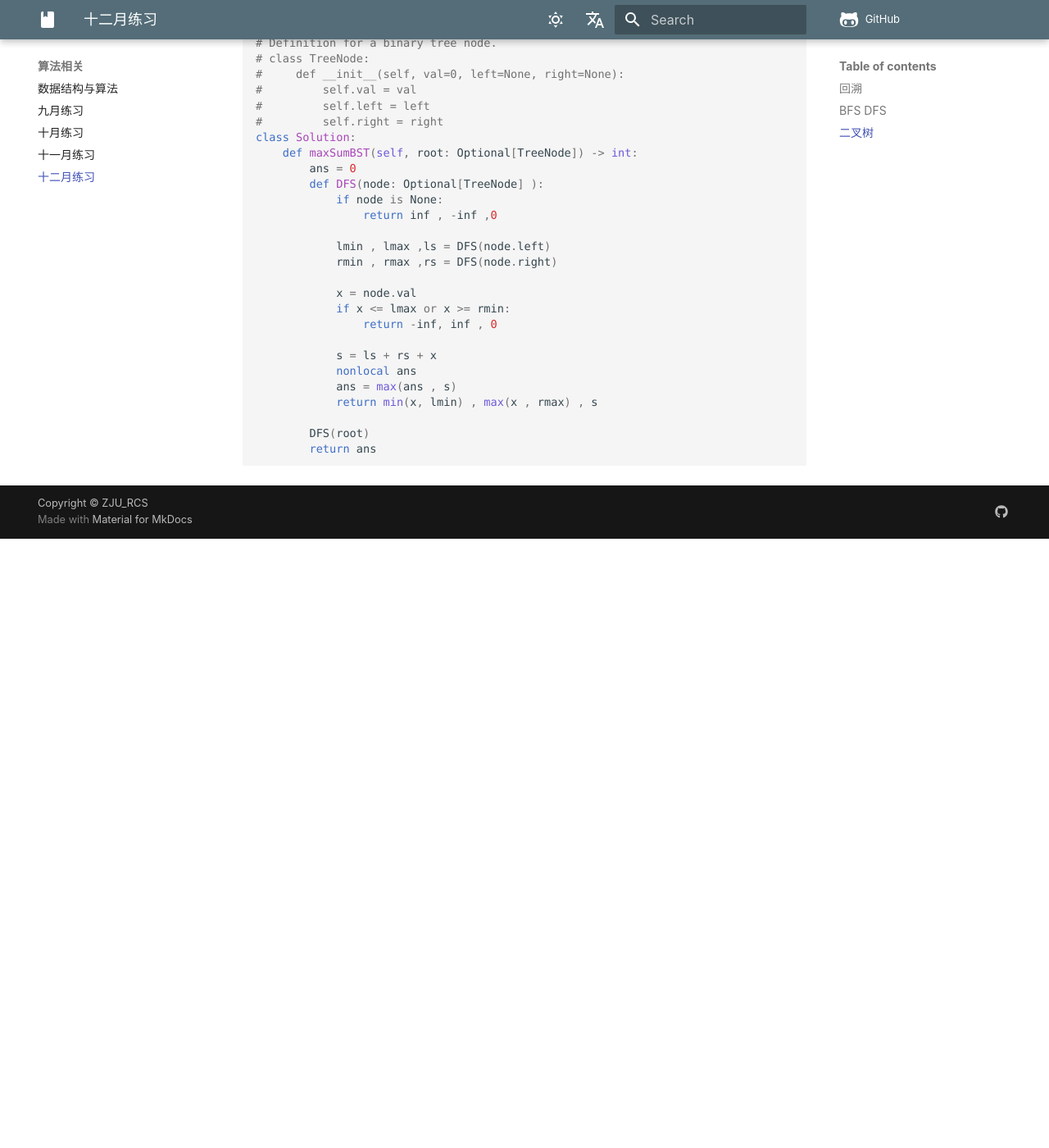
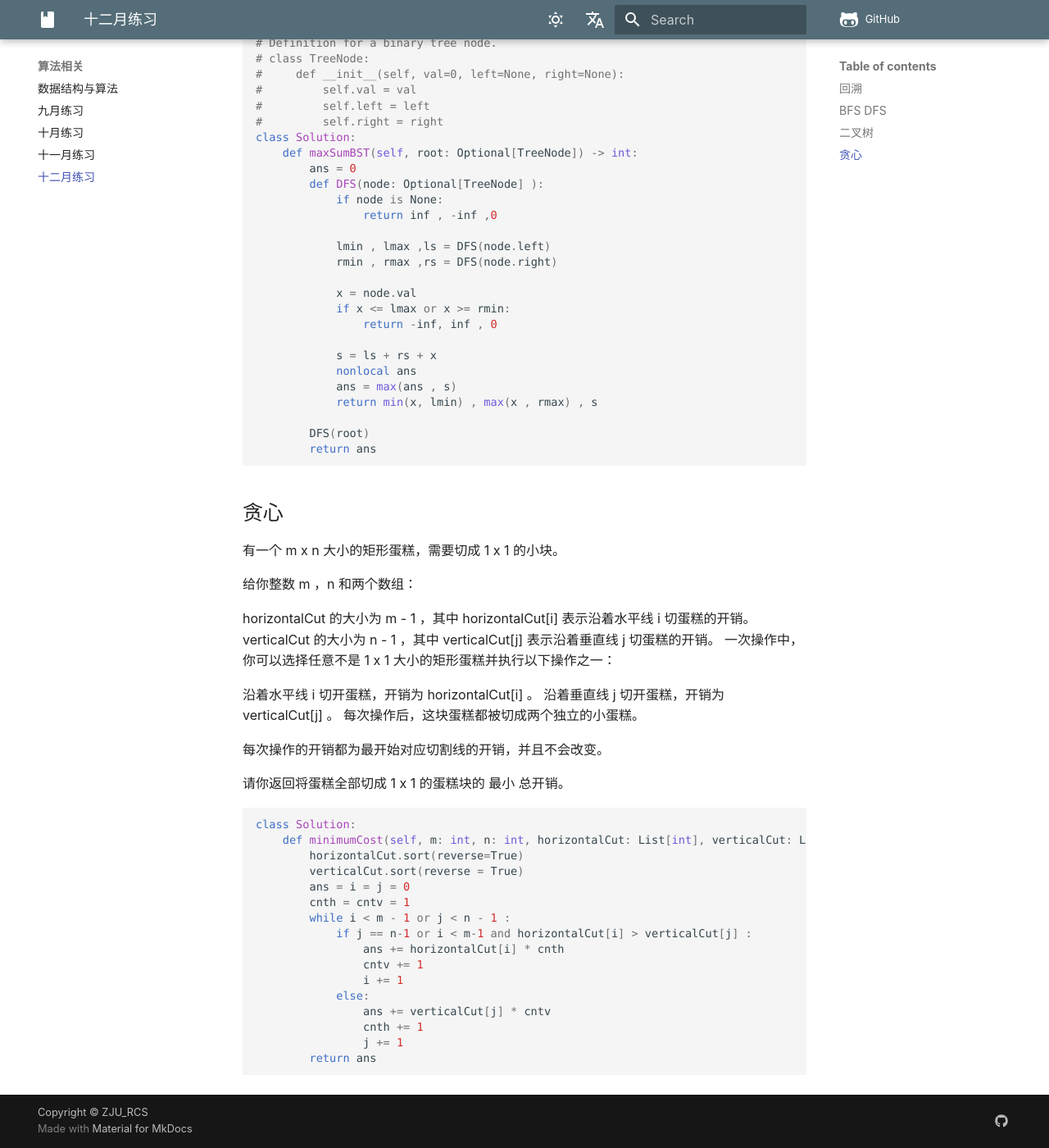
Before and after one commit to zjuer-dm/Notebook, an MkDocs documentation site: the page built from docs/computer/algorithm/Dec_practice.md, in a window 1280 px wide and 1400 px high, scrolled down 3492 px. Shown: the whole window at 82% size. Built offline with MkDocs 1.6.1 and Material for MkDocs 9.7.7, drawn with Linux system fonts in a browser that asks for light colours; nearby versions of some CDN libraries; some web fonts are replaced; comment, search, counter and statistics services are not loaded; before the commit the page ends 4149 px from its top, so only the background shows below that.

Commit message:
2024.12.9

````diff
--- a/docs/computer/algorithm/Dec_practice.md
+++ b/docs/computer/algorithm/Dec_practice.md
@@ -179,3 +179,40 @@ class Solution:
         DFS(root)
         return ans
 ```
+
+## 贪心
+
+有一个 m x n 大小的矩形蛋糕，需要切成 1 x 1 的小块。
+
+给你整数 m ，n 和两个数组：
+
+horizontalCut 的大小为 m - 1 ，其中 horizontalCut[i] 表示沿着水平线 i 切蛋糕的开销。
+verticalCut 的大小为 n - 1 ，其中 verticalCut[j] 表示沿着垂直线 j 切蛋糕的开销。
+一次操作中，你可以选择任意不是 1 x 1 大小的矩形蛋糕并执行以下操作之一：
+
+沿着水平线 i 切开蛋糕，开销为 horizontalCut[i] 。
+沿着垂直线 j 切开蛋糕，开销为 verticalCut[j] 。
+每次操作后，这块蛋糕都被切成两个独立的小蛋糕。
+
+每次操作的开销都为最开始对应切割线的开销，并且不会改变。
+
+请你返回将蛋糕全部切成 1 x 1 的蛋糕块的 最小 总开销。
+
+```py
+class Solution:
+    def minimumCost(self, m: int, n: int, horizontalCut: List[int], verticalCut: List[int]) -> int:
+        horizontalCut.sort(reverse=True)
+        verticalCut.sort(reverse = True)
+        ans = i = j = 0
+        cnth = cntv = 1
+        while i < m - 1 or j < n - 1 :
+            if j == n-1 or i < m-1 and horizontalCut[i] > verticalCut[j] :
+                ans += horizontalCut[i] * cnth
+                cntv += 1
+                i += 1
+            else:
+                ans += verticalCut[j] * cntv
+                cnth += 1
+                j += 1
+        return ans
+```
--- a/mkdocs.yml
+++ b/mkdocs.yml
@@ -122,6 +122,7 @@ nav:
       - 机器人零散知识: 'robot/others_robot.md'
   - 控制学科:
       - 机器视觉 : 'control/machine_vision.md'
+      - 最优化理论: 'control/Computational_Methods_For_Optimization.md'
       - 智能控制 : 'control/Intelligent_control.md'
       - 现代控制理论: 'control/control_system.md'
       - 信号与系统: 'control/信号与系统.md'
@@ -130,6 +131,8 @@ nav:
       - 复变函数的微积分: 'math/复变函数的微积分.md'
       - 信息论: 'math/information_theory.md'
       - 概率论和数理统计 : 'math/概率论和数理统计.md'
+  - 其他知识:
+      - 英语作文: 'accumulate/English.md'
   - 阅读:
       - 小米创业思考: 'reading/小米创业思考.md'
       - 银河帝国: 'reading/银河帝国.md'
````
Also changed, not shown: docs/accumulate/English.md (added, +57 -0 lines), docs/control/Computational_Methods_For_Optimization.md (added, +15 -0 lines), docs/control/src/Screenshot 2024-12-07 at 11.14.33.png (added), docs/control/src/Screenshot 2024-12-07 at 11.16.42.png (added).
